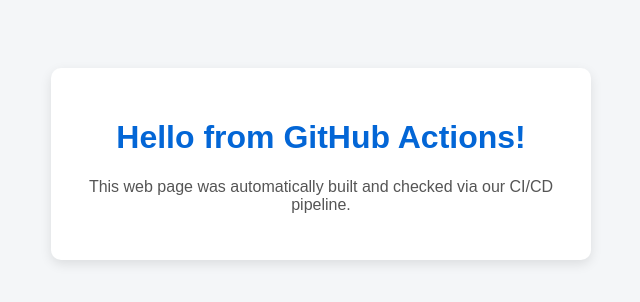
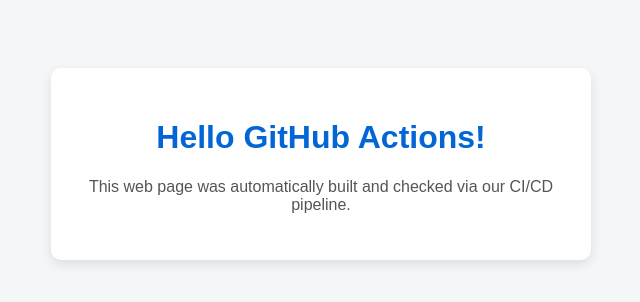
Before and after one commit to Punith887/mydeveopsprpject, a plain HTML site: page index.html in a window 1280 px wide. Shown: the whole page, without its empty margins (319-959 px from the left). Drawn offline with Linux system fonts and the light colour scheme.

Commit message:
feat: setup html app and github action trigger #1

```diff
--- a/index.html
+++ b/index.html
@@ -29,7 +29,7 @@
 </head>
 <body>
   <div class="card">
-    <h1>Hello from GitHub Actions!</h1>
+    <h1>Hello  GitHub Actions!</h1>
     <p>This web page was automatically built and checked via our CI/CD pipeline.</p>
   </div>
 </body>
```
Also changed, not shown: 2 other files.
